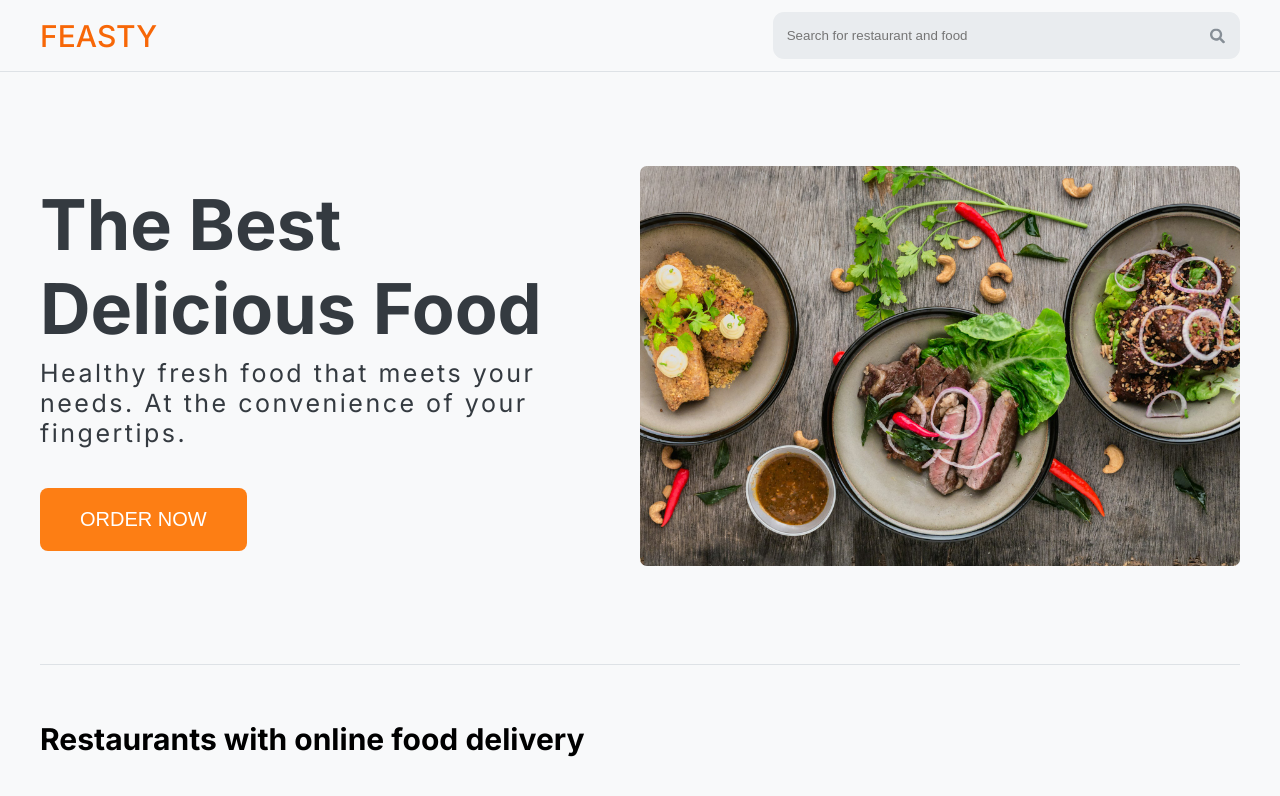
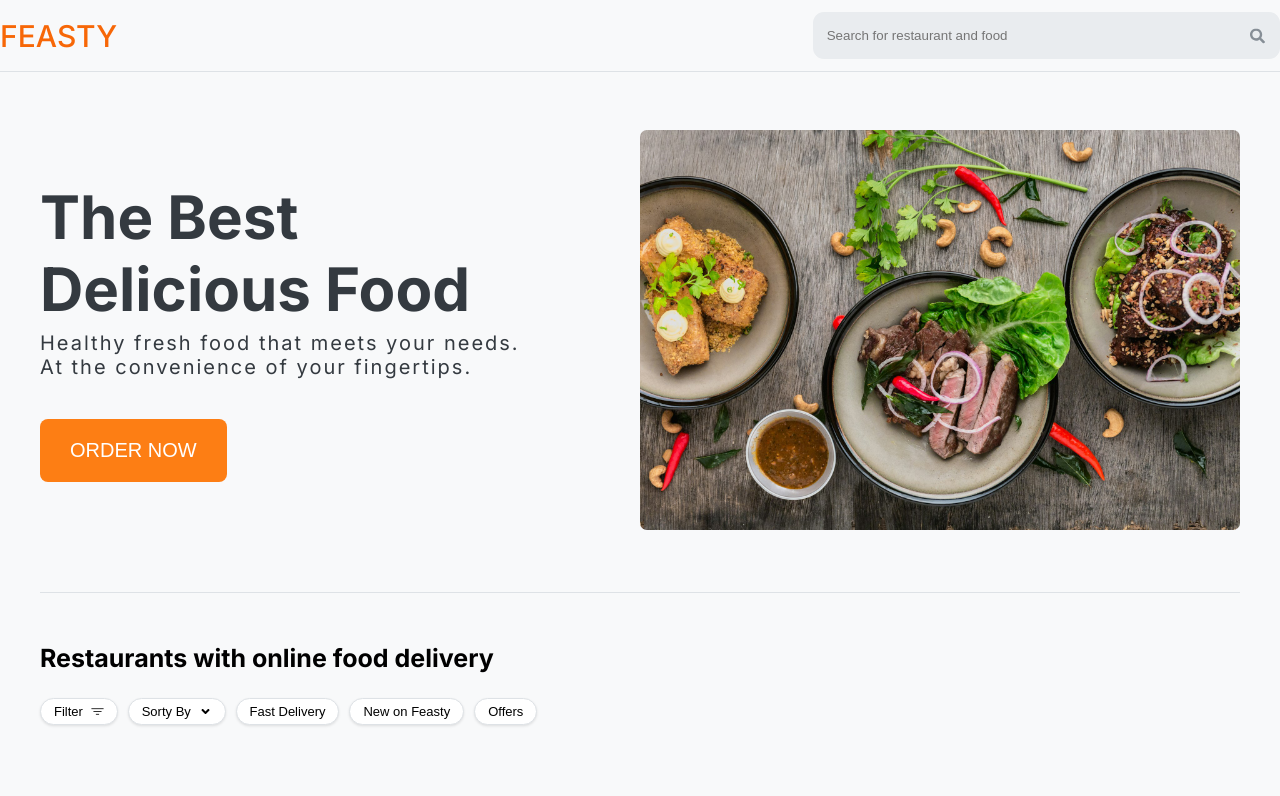
Before and after one commit to Ken-Musau/KennedyMusau-Frontend-Developer, a React (Vite) app: page / in a window 1280 px wide. Shown: the top 796 px of the page. Built offline with nearby package versions, Linux system fonts and the light colour scheme.

Commit message:
add and style sort buttons

```diff
--- a/src/components/hero/hero.css
+++ b/src/components/hero/hero.css
@@ -7,7 +7,7 @@
 .heroContainer {
   max-width: 120em;
   margin: 0 auto;
-  padding: 9.6rem 0;
+  padding: 6rem 0;
   display: grid;
   grid-template-columns: repeat(2, 1fr);
   gap: 9.6rem;
@@ -21,19 +21,20 @@
 }
 
 .textContainer h1 {
-  font-size: 7em;
+  font-size: 6em;
   font-weight: bold;
   margin-bottom: 0.1em;
 }
 
 .textContainer p {
   letter-spacing: 0.1em;
-  font-size: 2.5em;
+  font-size: 2em;
 }
 
 .imageContainer img {
-  width: 60em;
+  max-width: 60em;
   border-radius: 7px;
+  background-size: cover;
 }
 
 /* hero.css */
@@ -41,7 +42,7 @@
   background-color: #fd7e14;
   color: white;
   border: none;
-  padding: 1em 2em;
+  padding: 1em 1.5em;
   text-align: center;
   text-decoration: none;
   display: inline-block;
--- a/src/components/main/Main.jsx
+++ b/src/components/main/Main.jsx
@@ -1,4 +1,8 @@
 import "./main.css";
+
+import { IoFilterOutline } from "react-icons/io5";
+import { FaAngleDown } from "react-icons/fa";
+
 function Main() {
   return (
     <div className="main">
@@ -6,6 +10,18 @@ function Main() {
         <div className="mainheading">
           <h2>Restaurants with online food delivery</h2>
         </div>
+
+        <div className="sort-btns">
+          <button className="btn">
+            Filter <IoFilterOutline />
+          </button>
+          <button className="btn">
+            Sorty By <FaAngleDown />
+          </button>
+          <button className="btn">Fast Delivery</button>
+          <button className="btn">New on Feasty</button>
+          <button className="btn">Offers</button>
+        </div>
       </div>
     </div>
   );
--- a/src/components/main/main.css
+++ b/src/components/main/main.css
@@ -5,9 +5,28 @@
 .mainContainer {
   max-width: 120em;
   margin: 0 auto;
-  padding: 5.6rem 0;
+  padding: 5rem 0;
 }
 
 .mainheading h2 {
-  font-size: 3em;
+  font-size: 2.5em;
+  margin-bottom: 1em;
 }
+.sort-btns {
+  display: grid;
+  grid-template-columns: repeat(5, auto);
+  gap: 1em;
+  justify-content: flex-start;
+}
+.sort-btns .btn {
+  display: flex;
+  align-items: center;
+  gap: 0.6em;
+  font-size: 1.3em;
+  padding: 0.4em 1em;
+  border-radius: 20px;
+  border: 0.1px solid #dee2e6;
+  background-color: #fff;
+  cursor: pointer;
+  box-shadow: 0 0.09em 0.2em rgba(0, 0, 0, 0.1);
+}
--- a/src/components/navbar/navbar.css
+++ b/src/components/navbar/navbar.css
@@ -16,7 +16,7 @@
   display: flex;
   align-items: center;
   justify-content: space-between;
-  max-width: 120em;
+  max-width: 130em;
   margin: 0 auto;
   padding: 1.2rem 0;
 }
```
Also changed, not shown: public/heroimg.jpg (deleted), 1 other file (tests, documents, lock files or other folders).
